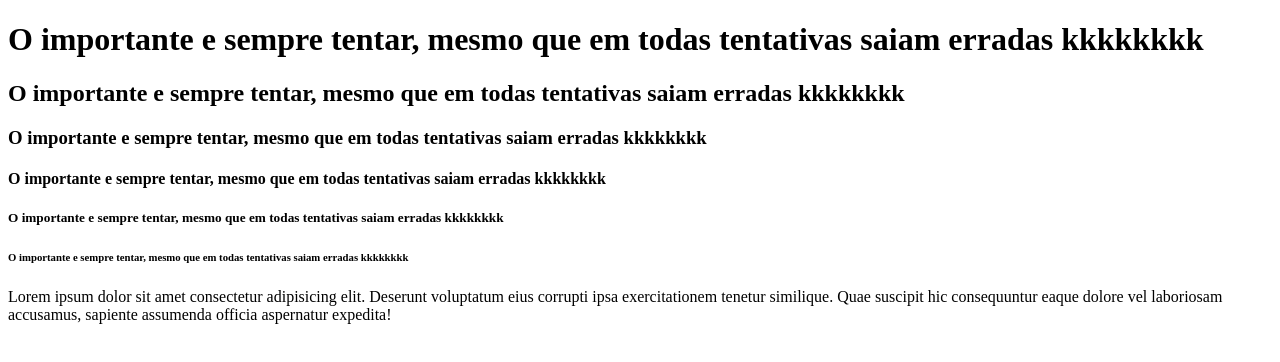
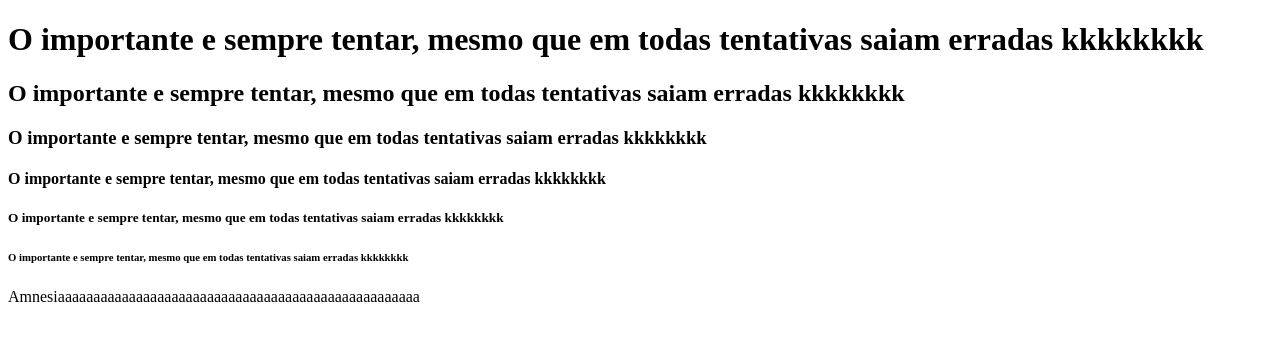
Before and after one commit to astupido22/testando14082025, a plain HTML site: page index.html in a window 1280 px wide. Drawn offline with Linux system fonts and the light colour scheme.

Commit message:
testando

```diff
--- a/index.html
+++ b/index.html
@@ -12,7 +12,7 @@
     <h4>O importante e sempre tentar, mesmo que em todas tentativas saiam erradas kkkkkkkk</h4>
     <h5>O importante e sempre tentar, mesmo que em todas tentativas saiam erradas kkkkkkkk</h5>
     <h6>O importante e sempre tentar, mesmo que em todas tentativas saiam erradas kkkkkkkk</h6>
-    <p>Lorem ipsum dolor sit amet consectetur adipisicing elit. Deserunt voluptatum eius corrupti ipsa exercitationem tenetur similique. Quae suscipit hic consequuntur eaque dolore vel laboriosam accusamus, sapiente assumenda officia aspernatur expedita!</p>
+    <p>Amnesiaaaaaaaaaaaaaaaaaaaaaaaaaaaaaaaaaaaaaaaaaaaaaaaaaaa</p>
     <div></div>
 </body>
 </html>
```
Also changed, not shown: 1 other file.
